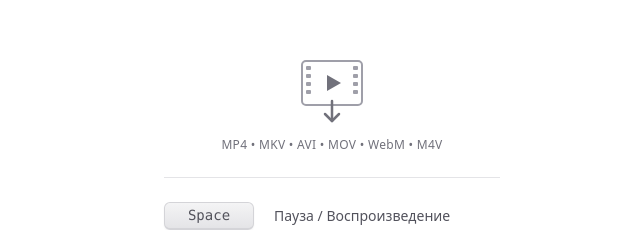
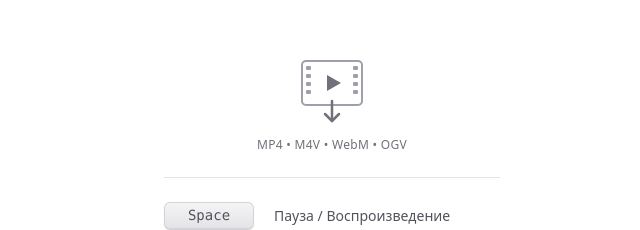
Before and after one commit to energet666/videoplayer, a Svelte app: page / in a window 1280 px wide. Shown: the part 166-396 px from the top of the page, without its empty margins (308-948 px from the left). Built offline with nearby package versions, Linux system fonts and the light colour scheme.

Commit message:
Restrict supported formats to web-playable video types

```diff
--- a/electron/main.js
+++ b/electron/main.js
@@ -15,7 +15,7 @@ const __dirname = path.dirname(fileURLToPath(import.meta.url));
 
 // Список поддерживаемых видеоформатов (используется для определения,
 // является ли аргумент командной строки путём к видеофайлу)
-const VIDEO_EXTENSIONS = ['.mp4', '.mkv', '.avi', '.mov', '.webm', '.m4v'];
+const VIDEO_EXTENSIONS = ['.mp4', '.m4v', '.webm', '.ogv'];
 
 // Ссылка на главное окно (BrowserWindow). Хранится глобально, чтобы
 // иметь доступ из обработчиков событий (second-instance, open-file и т.д.)
--- a/package.json
+++ b/package.json
@@ -46,11 +46,9 @@
       {
         "ext": [
           "mp4",
-          "mkv",
-          "avi",
-          "mov",
+          "m4v",
           "webm",
-          "m4v"
+          "ogv"
         ],
         "name": "Video",
         "description": "Video File",
--- a/src/App.svelte
+++ b/src/App.svelte
@@ -16,7 +16,33 @@
   import VideoPlayer from "./lib/VideoPlayer.svelte";
   import DropVideoIcon from "./lib/icons/DropVideoIcon.svelte";
 
-  const SUPPORTED_VIDEO_EXTENSIONS = ["mp4", "mkv", "avi", "mov", "webm", "m4v"];
+  // Контейнеры, которые стабильно воспроизводятся HTML5 video в Chromium/Electron.
+  const WEB_PLAYABLE_VIDEO_TYPES = [
+    { ext: "mp4", mime: "video/mp4", label: "MP4" },
+    { ext: "m4v", mime: "video/mp4", label: "M4V" },
+    { ext: "webm", mime: "video/webm", label: "WebM" },
+    { ext: "ogv", mime: "video/ogg", label: "OGV" },
+  ] as const;
+
+  function canBrowserPlayVideoType(mime: string): boolean {
+    const probe = document.createElement("video");
+    return probe.canPlayType(mime) !== "";
+  }
+
+  function isPlayableVideoFile(file: File): boolean {
+    const normalizedType = file.type.trim().toLowerCase();
+    if (normalizedType) {
+      return canBrowserPlayVideoType(normalizedType);
+    }
+
+    const extension = file.name.split(".").pop()?.toLowerCase();
+    if (!extension) return false;
+
+    const byExtension = WEB_PLAYABLE_VIDEO_TYPES.find((type) => type.ext === extension);
+    if (!byExtension) return false;
+
+    return canBrowserPlayVideoType(byExtension.mime);
+  }
 
   // URL текущего видеофайла (null = видео не загружено, показываем welcome-экран)
   let videoSrc = $state<string | null>(null);
@@ -90,11 +116,8 @@
     const dt = e.dataTransfer;
     if (dt && dt.files && dt.files.length > 0) {
       const file = dt.files[0];
-      // Проверяем, является ли файл видео (по MIME или расширению)
-      if (
-        file.type.startsWith("video/") ||
-        file.name.match(new RegExp(`\\.(${SUPPORTED_VIDEO_EXTENSIONS.join("|")})$`, "i"))
-      ) {
+      // Проверяем, что контейнер реально поддерживается HTML5 video в Chromium.
+      if (isPlayableVideoFile(file)) {
         // Освобождаем память от предыдущего blob URL
         if (videoSrc && videoSrc.startsWith("blob:")) {
           URL.revokeObjectURL(videoSrc);
@@ -179,7 +202,7 @@
           <p
             class="text-xs text-zinc-500 dark:text-zinc-400 font-medium tracking-wide"
           >
-            MP4 • MKV • AVI • MOV • WebM • M4V
+            {WEB_PLAYABLE_VIDEO_TYPES.map((type) => type.label).join(" • ")}
           </p>
         </div>
 
```
